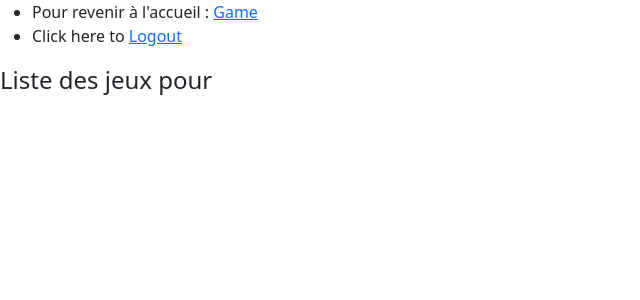
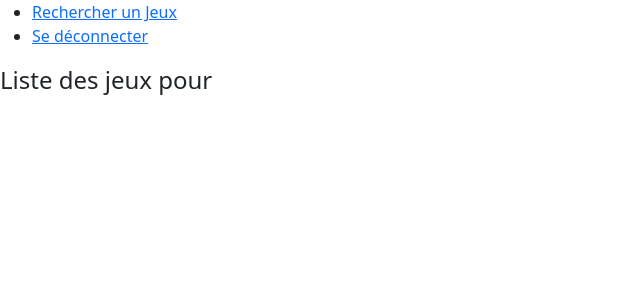
Before and after one commit to JefPhpIt/SymfonyILoveGamer, a Symfony app: template templates/game/list.html.twig in a window 1280 px wide. Shown: the top 300 px of the page, without its empty margins (0-640 px from the left). Run offline with Twig, Linux system fonts and the light colour scheme; the template is opened without the code that fills it, so the values that code supplies are empty; some libraries are stand-ins or nearby versions.

Commit message:
First commit

```diff
--- a/templates/game/list.html.twig
+++ b/templates/game/list.html.twig
@@ -1,6 +1,6 @@
 {% extends 'base.html.twig' %}
 
-{% block title %}Hello GameController!
+{% block title %}
 {% endblock %}
 
 {% block body %}
@@ -20,8 +20,8 @@
 	<div>
 		<ul>
 			<!--li>Pour revenir à l'accueil : <a href="{{ path('app_home') }}">Accueil</a-->
-			<li>Pour revenir à l'accueil : <a href="{{ path('app_game') }}">Game</a>
-			<li>Click here to <a href="{{ path('app_logout') }}">Logout</a>
+			<li><a href="{{ path('app_game') }}">Rechercher un Jeux</a>
+			<li><a href="{{ path('app_logout') }}">Se déconnecter</a>
 
 		</ul>
 	</div>
@@ -33,10 +33,22 @@
         {# templates/game/list.html.twig #}
 
         <h4>Liste des jeux pour {{ user.email }}</h4>
-        <ul>
-            {% for game in games %}
-                <li>{{ game.name }}</li>
-            {% endfor %}
-        </ul>
+
+		<div class="row">
+			{% for game in games %}
+				<div class="col-3">
+					<div class="card" style="width: 18rem;">
+						<img src="{{game.imagePath}}" class="card-img-top" alt="...">
+						<p >
+						</p>
+						<div class="card-body">
+							<h5 class="card-title">{{game.name}}</h5>
+							<p class="card-text">{{game.description|striptags|slice(0, 100)}}</p>
+						</div>
+					</div>
+					<div>&nbsp;</div>
+				</div>
+			{% endfor %}
+		</div>
 
 	{% endblock %}
--- a/templates/home_controler/index.html.twig
+++ b/templates/home_controler/index.html.twig
@@ -1,6 +1,6 @@
 {% extends 'base.html.twig' %}
 
-{% block title %}Hello HomeControlerController!{% endblock %}
+{% block title %}Bienvenue sur le site du jeux!{% endblock %}
 
 {% block body %}
 <style>
@@ -16,8 +16,8 @@
         <!--li>Your controller at <code><a href="{{ 'C:/laragon/www/love_game/src/Controller/HomeControlerController.php'|file_link(0) }}">src/Controller/HomeControlerController.php</a></code></li>
         <li>Your template at <code><a href="{{ 'C:/laragon/www/love_game/templates/home_controler/index.html.twig'|file_link(0) }}">templates/home_controler/index.html.twig</a></code></li-->
 
-        <li>Click here to <a href="{{ path('app_login') }}">Login</a>
-        <li>Click here to <a href="{{ path('app_register') }}">Register</a>
+        <li><a href="{{ path('app_login') }}">Se connecter</a>
+        <li><a href="{{ path('app_register') }}">S'inscrire</a>
 
     </ul>
 </div>
```
Also changed, not shown: templates/game/index.html.twig (+5 -4 lines), templates/registration/register.html.twig (+4 -4 lines).
